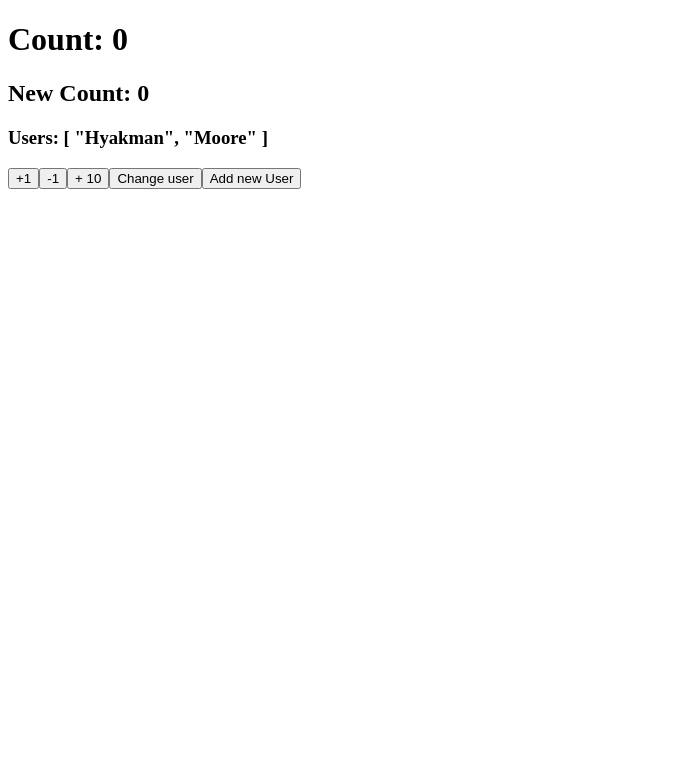
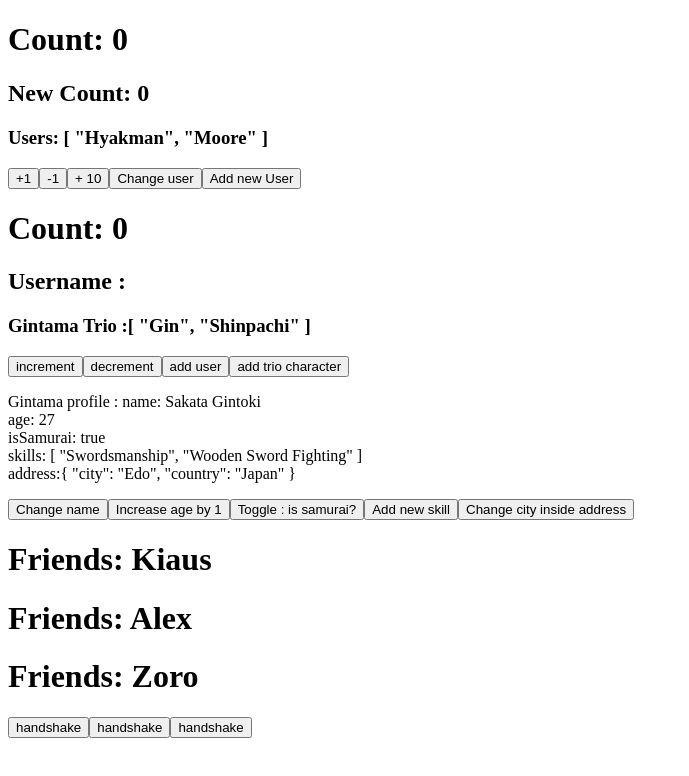
Before and after one commit to nehaumbre/vueP, a Vue app in the folder vue-project/: page / in a window 1280 px wide. Shown: the top 776 px of the page, without its empty margins (0-689 px from the left). Built offline with nearby package versions, Linux system fonts and the light colour scheme.

Commit message:
Ref in vue
Signed-off-by: nehaumbre <nehaumbre28@gmail.com>

```diff
--- a/vue-project/src/App.vue
+++ b/vue-project/src/App.vue
@@ -11,6 +11,7 @@
 // import MyEvent from './components/MyEvent.vue';
 
 import MyReactiveComponent from './components/MyReactiveComponent.vue';
+import MyRefComponent from './components/MyRefComponent.vue';
 </script>
 
 <template>
@@ -22,6 +23,8 @@ import MyReactiveComponent from './components/MyReactiveComponent.vue';
    <ModuleStyle/> -->
    <!-- <MyEvent/> -->
   <MyReactiveComponent/>
+  <MyRefComponent/>
+
 </template>
 
 <style scoped></style>
--- /dev/null
+++ b/vue-project/src/components/MyRefComponent.vue
@@ -0,0 +1,52 @@
+<script setup>
+import { reactive,ref } from 'vue';
+
+let count  = ref(0)
+let username = ref('')
+let userList = ref(["Gin","Shinpachi"])
+let friends = reactive([ref('Kiaus'), ref('Alex'), ref('Zoro')])
+
+
+const profile = ref({
+  name: 'Sakata Gintoki',
+  age: 27,
+  isSamurai: true,
+  skills: ['Swordsmanship', 'Wooden Sword Fighting'],
+  address: {
+    city: 'Edo',
+    country: 'Japan'
+  }
+})
+
+const toggleSamurai = () => {
+  profile.value.isSamurai = !profile.value.isSamurai
+}
+</script>
+
+<template>
+    <h1>Count: {{ count }}</h1>
+    <h2>Username : {{username }}</h2>
+    <h3>Gintama Trio :{{ userList }} </h3>
+    <button @click="count++">increment</button>
+    <button @click="count--">decrement</button>
+    <button @click="username ='jordan'">add user</button>
+    <button @click="userList.push('kagura')">add trio character</button>
+    <p>Gintama profile :
+        name: {{ profile.name }} <br>
+        age:  {{ profile.age }} <br>
+        isSamurai: {{ profile.isSamurai }} <br>
+        skills: {{ profile.skills }} <br>
+        address:{{ profile.address }}
+    </p>
+    <button @click="profile.name = 'Gin chan'">Change name</button>
+    <button @click="profile.age++">Increase age by 1</button>
+    <button @click="toggleSamurai">Toggle : is samurai?</button>
+    <button @click="profile.skills.push('Comedy')">Add new skill</button>
+    <button @click="profile.address.city='edo'">Change city inside address</button>
+    <h1>Friends: {{ friends[0] }}</h1>
+    <h1>Friends: {{ friends[1] }}</h1>
+    <h1>Friends: {{ friends[2] }}</h1>
+    <button @click="friends[0]='🤝'">handshake</button>
+    <button @click="friends[1]='🤝'">handshake</button>
+    <button @click="friends[2]='🤝'">handshake</button>
+</template>
```
